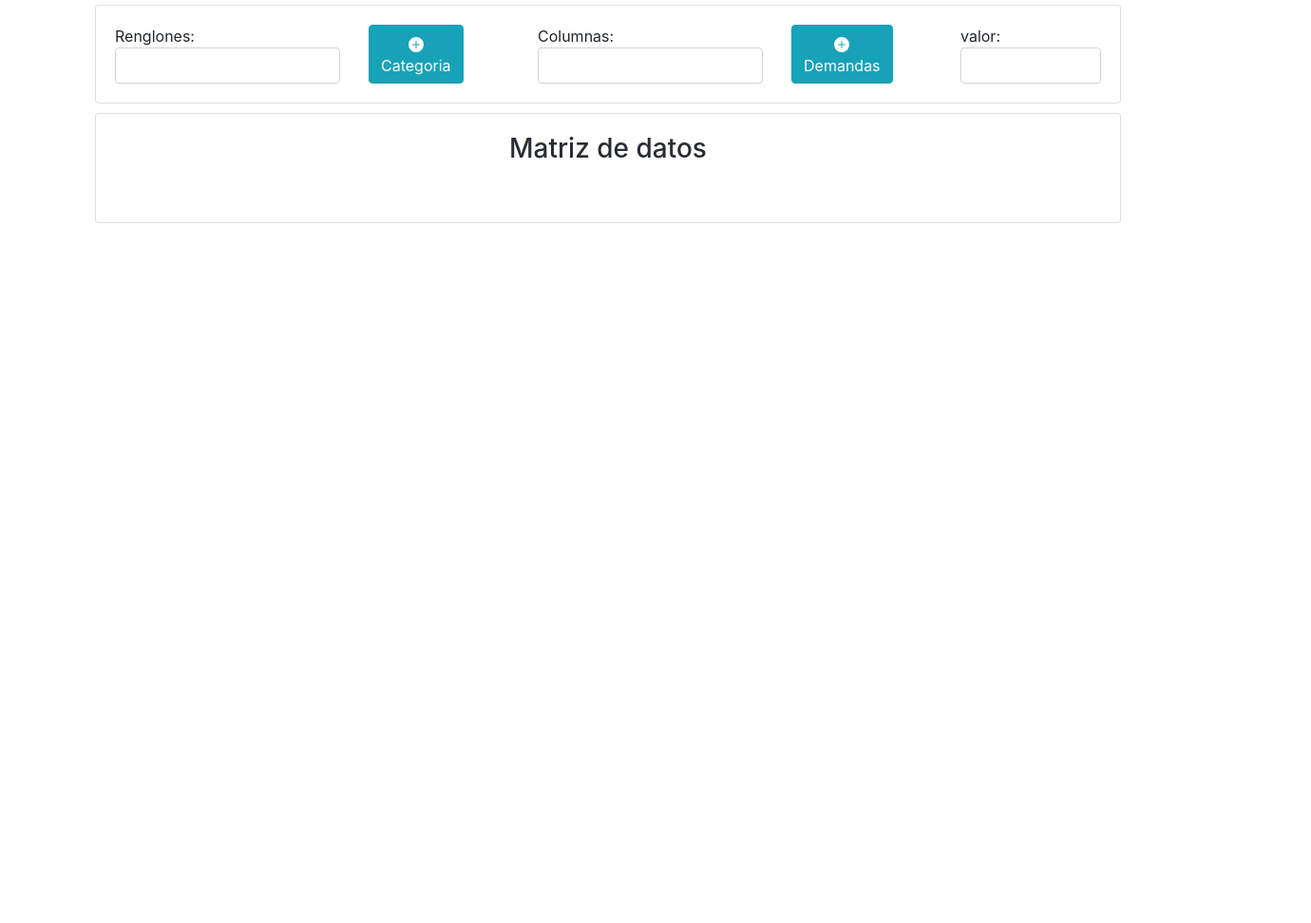
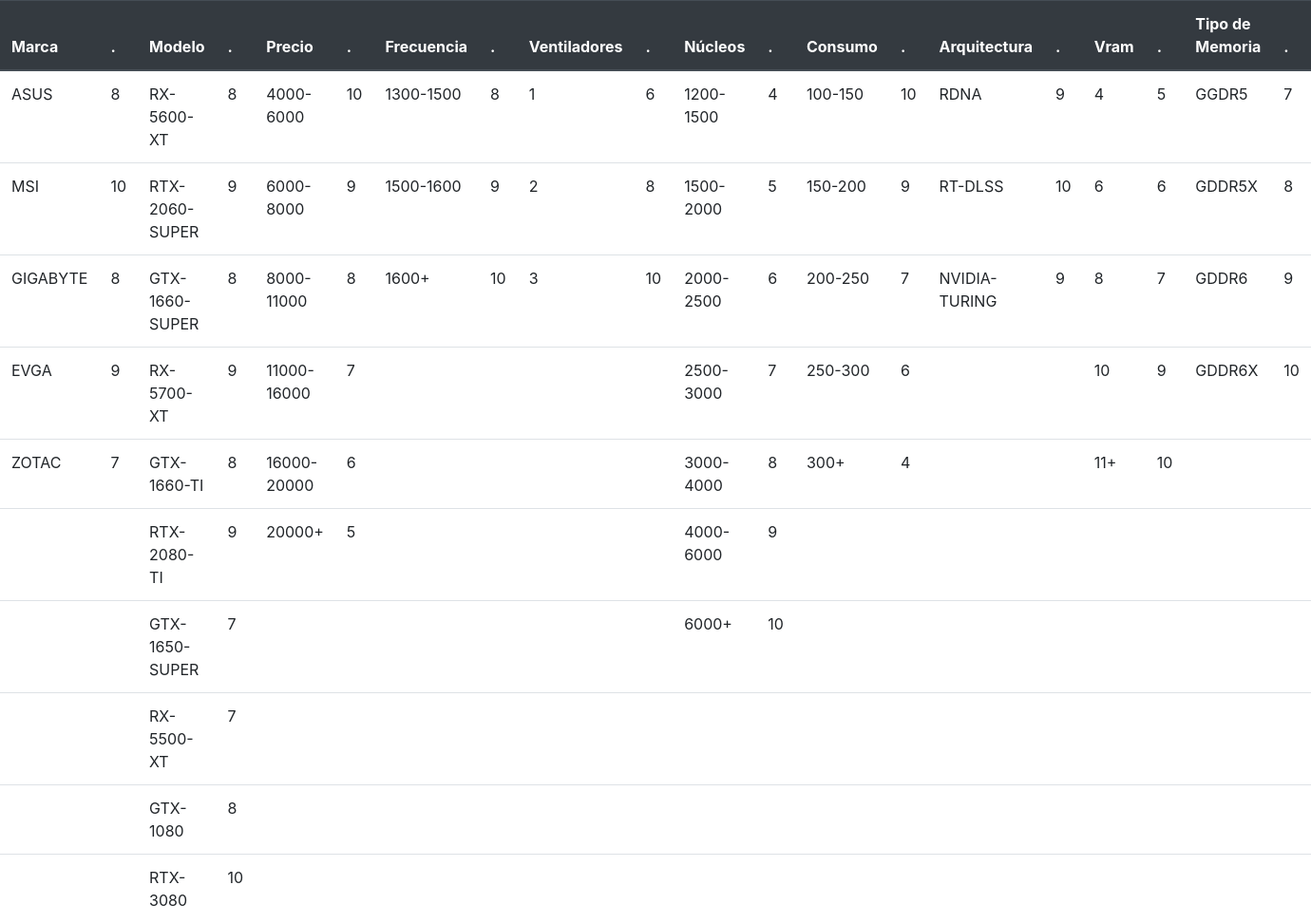
Before and after one commit to Kanaston/AlanXd, a plain HTML site: page index.html in a window 1280 px wide. Shown: the whole page at 95% size, 1380 px wide, since content can reach past the window. Before the commit the page ends 805 px from the top, so only its background shows below. Drawn offline with Linux system fonts and the light colour scheme.

Commit message:
info table added

```diff
--- a/index.html
+++ b/index.html
@@ -12,71 +12,36 @@
   <link rel="stylesheet" href="http://cdn.jsdelivr.net/npm/alertifyjs@1.13.1/build/css/themes/default.min.css"/>
   <link rel="stylesheet" href="css/prron.css" />
 </head>
-<body class="bg">
-  <div class="container">
-    <div class="col-sm-auto margin-card-bottom margin-card-top">
-      <div class="card">
-        <div class="card-body">
-          <div class="row">
-            <div class="col-sm-3">
-              Renglones:
-              <input type="text" class="form-control" id="txtRow"/>
-            </div>
-            <div class="col-sm-2">
-              <button type="button" class="btn btn-info" id="btnCatgoria">
-                <svg width="1em" height="1em" viewBox="0 0 16 16" class="bi bi-plus-circle-fill" fill="currentColor" xmlns="http://www.w3.org/2000/svg">
-                  <path fill-rule="evenodd" d="M16 8A8 8 0 1 1 0 8a8 8 0 0 1 16 0zM8.5 4.5a.5.5 0 0 0-1 0v3h-3a.5.5 0 0 0 0 1h3v3a.5.5 0 0 0 1 0v-3h3a.5.5 0 0 0 0-1h-3v-3z"/>
-                </svg><br />
-                Categoria
-              </button>
-            </div>
-            <div class="col-sm-3">
-              Columnas:
-              <input type="text" class="form-control" id="txtColumn"/>
-            </div>
-            <div class="col-sm-2">
-              <button type="button" class="btn btn-info" id="btnDemanda">
-                <svg width="1em" height="1em" viewBox="0 0 16 16" class="bi bi-plus-circle-fill" fill="currentColor" xmlns="http://www.w3.org/2000/svg">
-                  <path fill-rule="evenodd" d="M16 8A8 8 0 1 1 0 8a8 8 0 0 1 16 0zM8.5 4.5a.5.5 0 0 0-1 0v3h-3a.5.5 0 0 0 0 1h3v3a.5.5 0 0 0 1 0v-3h3a.5.5 0 0 0 0-1h-3v-3z"/>
-                </svg><br />
-                Demandas
-              </button>
-            </div>
-            <div class="col-sm-2">
-                valor:
-                <input type="text" class="form-control" id="txtV" />
-            </div>
-          </div>
 
-          <div class="row" id="divPesos">
-
-          </div>
-        </div>
-      </div>
-    </div>
-    <div class="col-sm-auto margin-card-bottom">
-      <div class="card card-opacity">
-        <div class="card-body">
-          <div class="row">
-            <div class="col-sm-12 text-center">
-              <h3>Matriz de datos</h3>
-            </div>
-            <div class="col-sm-12">
-              <table class="table table-bordered text-center" id="tblDatos">
-                <thead id="tHead"></thead>
-                <tbody id="tBody"></tbody>
-              </table>
-            </div>
-            <div class="col-sm-12">
-                <table class="table table-bordered text-center" id="tblReult">
-                    <thead id="tHeadR"></thead>
-                    <tbody id="tBodyR"></tbody>
-                </table>
-            </div>
-          </div>
-        </div>
-    </div>
-  </div>
+<!-- Info Table -->
+<table id="infoTable" class="table">
+    <thead class="thead-dark">
+      <tr>
+        <th scope="col">Marca</th>
+        <th scope="col">.</th>
+        <th scope="col">Modelo</th>
+        <th scope="col">.</th>
+        <th scope="col">Precio</th>
+        <th scope="col">.</th>
+        <th scope="col">Frecuencia</th>
+        <th scope="col">.</th>
+        <th scope="col">Ventiladores</th>
+        <th scope="col">.</th>
+        <th scope="col">Núcleos</th>
+        <th scope="col">.</th>
+        <th scope="col">Consumo</th>
+        <th scope="col">.</th>
+        <th scope="col">Arquitectura</th>
+        <th scope="col">.</th>
+        <th scope="col">Vram</th>
+        <th scope="col">.</th>
+        <th scope="col">Tipo de Memoria</th>
+        <th scope="col">.</th>
+      </tr>
+    </thead>
+    <tbody>
+    </tbody>
+  </table>
   <script type="text/javascript" src="js/jquery.js"></script>
   <script type="text/javascript" src="js/alertify.js"></script>
   <script type="text/javascript" src="js/bootstrap.js"></script>
--- a/index.js
+++ b/index.js
@@ -1,3 +1,5 @@
+const infoTable = document.querySelector('#infoTable')
+
 const infoData = {
   mark: { ASUS: 8, MSI: 10, GIGABYTE: 8, EVGA: 9, ZOTAC: 7 },
   model: {
@@ -50,3 +52,34 @@ const infoData = {
   vram: { 4: 5, 6: 6, 8: 7, 10: 9, "11+": 10 },
   memType: { GGDR5: 7, GDDR5X: 8, GDDR6: 9, GDDR6X: 10 },
 };
+const initInfoTable = () => {
+  /* Get max att of data */
+  let maxRows = 0;
+  Object.keys(infoData).forEach((data) => {
+    const dataLen = Object.keys(infoData[data]).length;
+    maxRows = dataLen > maxRows ? dataLen : maxRows;
+  });
+
+  for(let i=0;i<maxRows;i++){
+    var row = infoTable.insertRow(-1);
+    for(let j=0;j<infoTable.rows[0].cells.length;j++){
+        var cell = row.insertCell(j);
+    }
+  }
+
+  let cellIndex = 0;
+  let rowIndex = 1;
+  Object.keys(infoData).forEach((data) => {
+
+    Object.keys(infoData[data]).forEach((element) => {
+      let elementData = infoData[data][element];
+        infoTable.rows[rowIndex].cells[cellIndex].innerHTML = element
+        infoTable.rows[rowIndex].cells[cellIndex+1].innerHTML = elementData
+        rowIndex++
+    });
+    rowIndex=1;
+    cellIndex+=2
+  });
+};
+initInfoTable();
+// Add some text to the new cells:
```
